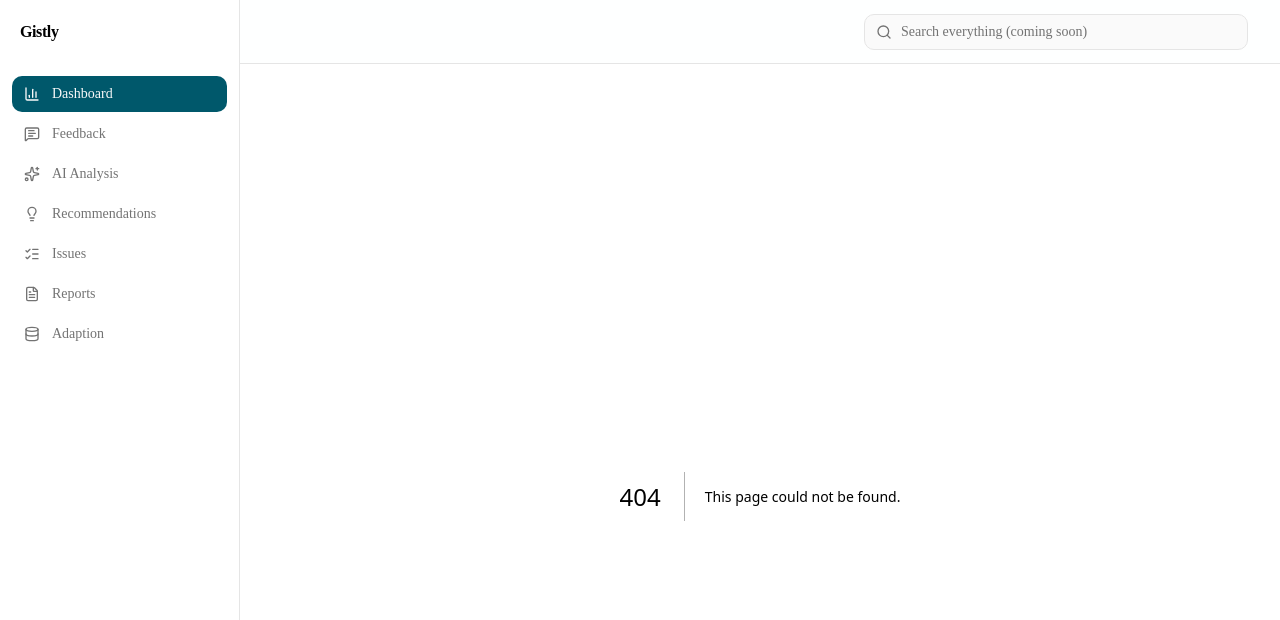
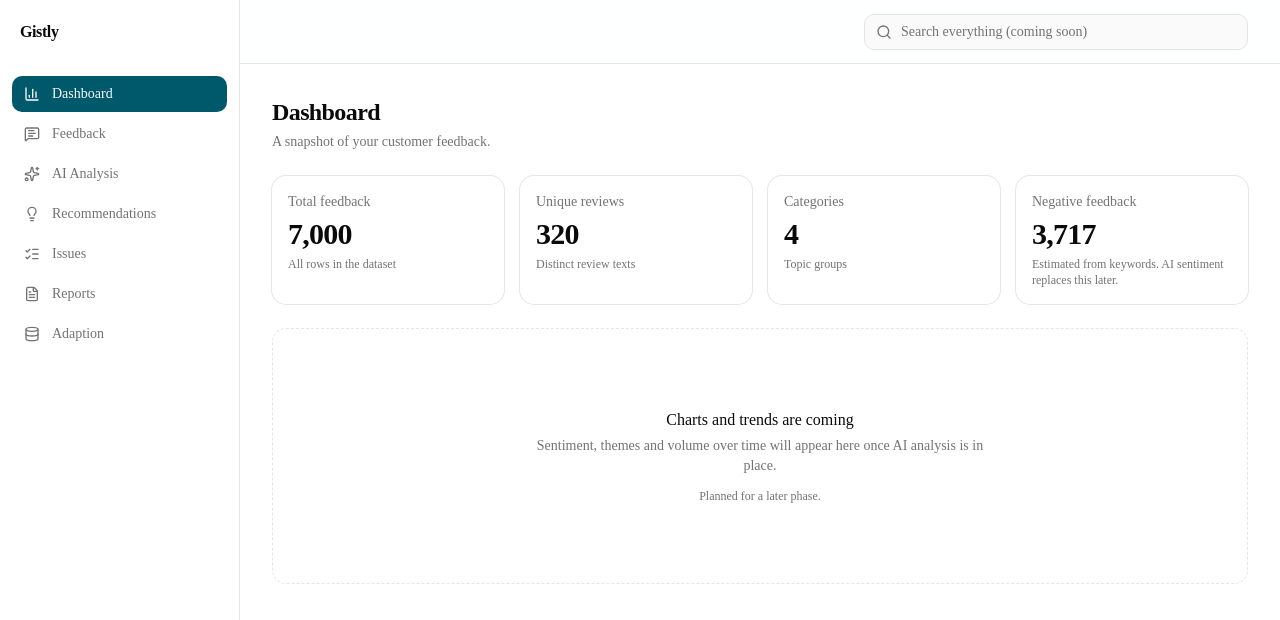
Before and after one commit to visheshpandey/Gistly, a Next.js app: page /dashboard in a window 1280 px wide. Before the commit this address had no page. Shown: the top 620 px of the page. Built offline with nearby package versions, Linux system fonts and the light colour scheme.

Commit message:
feat(dashboard): add dashboard page with KPI cards

```diff
--- /dev/null
+++ b/src/app/dashboard/loading.tsx
@@ -0,0 +1,15 @@
+import { Skeleton } from "@/components/ui/skeleton";
+
+export default function Loading() {
+  return (
+    <div className="flex flex-col gap-6" aria-busy="true">
+      <Skeleton className="h-16 w-64" />
+      <div className="grid grid-cols-1 gap-4 sm:grid-cols-2 lg:grid-cols-4">
+        {Array.from({ length: 4 }).map((_, i) => (
+          <Skeleton key={i} className="h-28" />
+        ))}
+      </div>
+      <Skeleton className="h-64" />
+    </div>
+  );
+}
--- /dev/null
+++ b/src/app/dashboard/page.tsx
@@ -0,0 +1,28 @@
+import { KpiCards } from "@/components/kpi-cards";
+import { ErrorState, PageHeader, Placeholder } from "@/components/page-header";
+import { loadFeedback } from "@/lib/feedback";
+
+export default async function DashboardPage() {
+  const data = await loadFeedback();
+
+  return (
+    <>
+      <PageHeader
+        title="Dashboard"
+        description="A snapshot of your customer feedback."
+      />
+      {data.error ? (
+        <ErrorState message={data.error} />
+      ) : (
+        <div className="flex flex-col gap-6">
+          <KpiCards data={data} />
+          <Placeholder
+            title="Charts and trends are coming"
+            description="Sentiment, themes and volume over time will appear here once AI analysis is in place."
+            phase="a later phase"
+          />
+        </div>
+      )}
+    </>
+  );
+}
```
